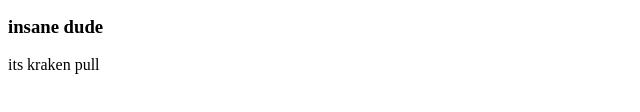
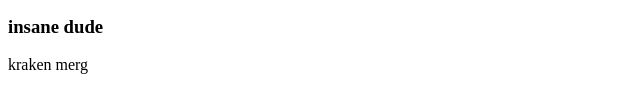
Before and after one commit to Ackrmn/project, a plain HTML site: page index.html in a window 1280 px wide. Shown: the part 152-264 px from the top of the page, 0-640 px from the left. Drawn offline with Linux system fonts and the light colour scheme.

Commit message:
test kraken merg

```diff
--- a/index.html
+++ b/index.html
@@ -11,6 +11,6 @@
 	<h2>its me superstitum</h2>
 	<h3>omg so hard</h3>
 	<h3>insane dude</h3>
-	<div class="insane">its kraken pull</div>
+	<div class="insane">kraken merg</div>
 </body>
 </html>
```
